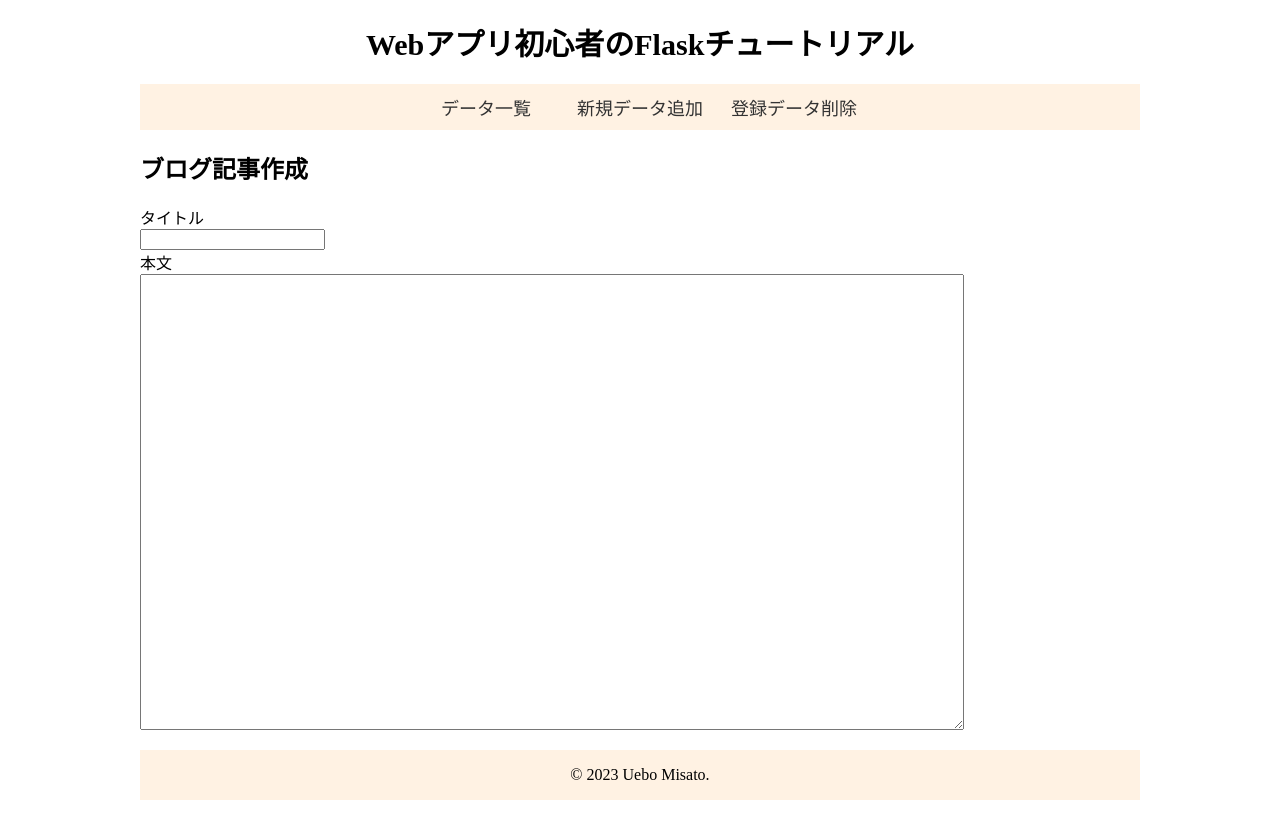
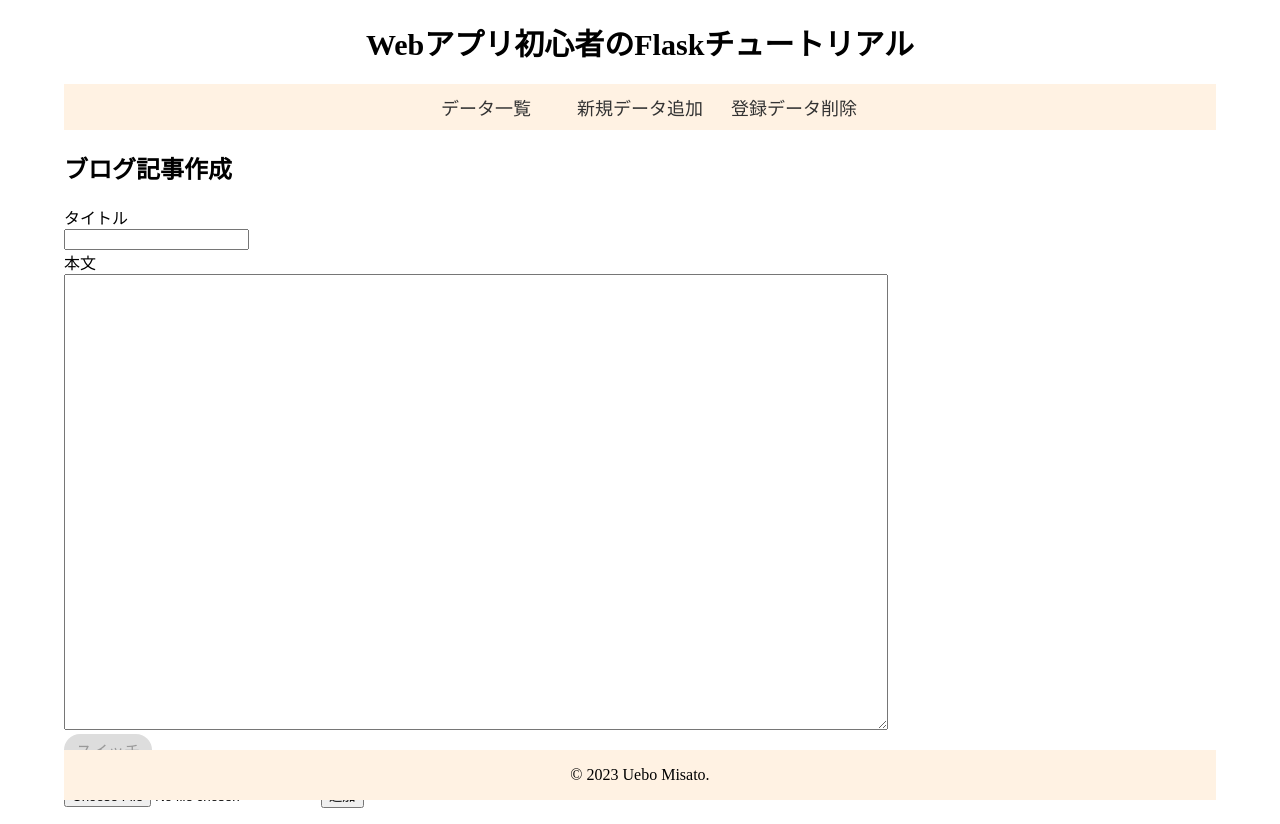
Before and after one commit to MisatoUebo/docker_practice, a Flask app: page /add in a window 1280 px wide. Before the commit the page ends 800 px from the top, so only its background shows below. Run offline with Flask 3, Linux system fonts and the light colour scheme; parts of the project's set-up code (start-up, migrations or seed data) failed here and were passed over.

Commit message:
現時点のもの

```diff
--- a/app/src/app.py
+++ b/app/src/app.py
@@ -3,6 +3,7 @@ from flask import Flask,render_template,redirect,flash
 from database import init_db,db
 from models import Todo
 from flask import request
+
 # ファイル名をチェックする関数
 from werkzeug.utils import secure_filename
 import datetime
@@ -39,7 +40,8 @@ def create_app():
 
             # ファイルがなかった場合の処理
             if "file" not in request.files:
-                userData = Todo(title=title , body=body,image_url="No File")
+                filename = "No selected file"
+                userData = Todo(title=title , body=body,image_url=filename)
 
                 db.session.add(userData)
                 db.session.commit()
@@ -48,16 +50,27 @@ def create_app():
             # データの取り出し
             file = request.files["file"]
 
+            if file.filename == '':
+                filename = "No selected file"
+                userData = Todo(title=title , body=body,image_url=filename)
+
+                db.session.add(userData)
+                db.session.commit()
+                return redirect("/")
+
             if file and allwed_file(file.filename):
                 # 危険な文字を削除（サニタイズ処理）
                 filename = secure_filename(file.filename)
                 # ファイルの保存
                 file.save(os.path.join(UPLOAD_FOLDER, filename))
+
                 userData = Todo(title=title , body=body,image_url=filename)
 
-            db.session.add(userData)
-            db.session.commit()
-            return redirect("/")
+                db.session.add(userData)
+                db.session.commit()
+                return redirect("/")
+
+
 
     @app.route("/delete", methods=["GET","POST"])
     def postDelete():
--- a/app/src/models/todo.py
+++ b/app/src/models/todo.py
@@ -1,5 +1,6 @@
 from datetime import datetime
 from database import db
+from sqlalchemy.dialects import postgresql as pg
 
 class Todo(db.Model):
   __tablename__ = 'todos'
@@ -9,6 +10,7 @@ class Todo(db.Model):
   body = db.Column(db.String(50))
   title = db.Column(db.String(300))
   image_url = db.Column(db.String(120))
+  tags = db.Column(pg.ARRAY(db.String), nullable=False,default=False)
   #state = db.Column(db.String(255), nullable=False , primary_key=True)
 
   createTime = db.Column(db.DateTime, nullable=False, default=datetime.now , primary_key=True)
--- a/app/src/static/style.css
+++ b/app/src/static/style.css
@@ -49,7 +49,7 @@ table td{
 }
 
 body {
-    width: 1000px;
+    width: 90%;
     /* max-width: 1280px; */
     margin: auto;
 }
@@ -62,6 +62,11 @@ body {
     padding-right: 10px;
 }
 
+.contents-body p {
+    white-space: pre-wrap;
+    text-decoration: solid;
+}
+
 hr{
     border: none;
     border-top: 2px dotted #999999;
@@ -72,7 +77,7 @@ footer{
     bottom: 0; /*下に固定*/
     text-align: center;
     background: #fff2e3;
-    width: 1000px;
+    width: 90%;
     /* max-width: 1280px; */
     margin: auto;
 }
@@ -93,3 +98,28 @@ footer{
     color:red;
     text-decoration: none;
 }
+
+/* 追加画面のタグ部分 */
+.tag-label {
+    position: relative;
+}
+
+input[type='checkbox'] {
+    position: absolute;
+    width: 0;
+    height: 0;
+}
+
+.tag-base{
+    color: #999999;
+    padding: 4px 12px;
+    display:inline-block;
+    border-radius: 16px;
+    height: 25px;
+    background-color: #ddd;
+}
+
+input:checked ~ .tag-base {
+    color: rgb(54, 121, 69);
+    background-color: rgb(113, 223, 139);
+}
--- a/app/src/templates/add.html
+++ b/app/src/templates/add.html
@@ -14,6 +14,13 @@
         <textarea name="body" rows="30" cols="100"></textarea>
     </div>
 
+    <label for="tag" class="tag-label">
+        <input type="checkbox" id="tag" />
+        <div class="tag-base">
+        スイッチ
+        </div>
+    </label>
+
     <div>
         <p><input type="file" name = "file">
         <input type="submit" value="追加">
--- a/app/src/templates/contents.html
+++ b/app/src/templates/contents.html
@@ -4,7 +4,7 @@
 {% block content %}
 
 <h3>{{post.title}}</h3>
-<p>{{post.body}}</p>
+<p class="contents-body">{{post.body}}</p>
 <img src="{{ post.image_url }}" alt="画像">
 
 {% endblock %}
```
Also changed, not shown: app/src/templates/update.html (+2 -5 lines).
